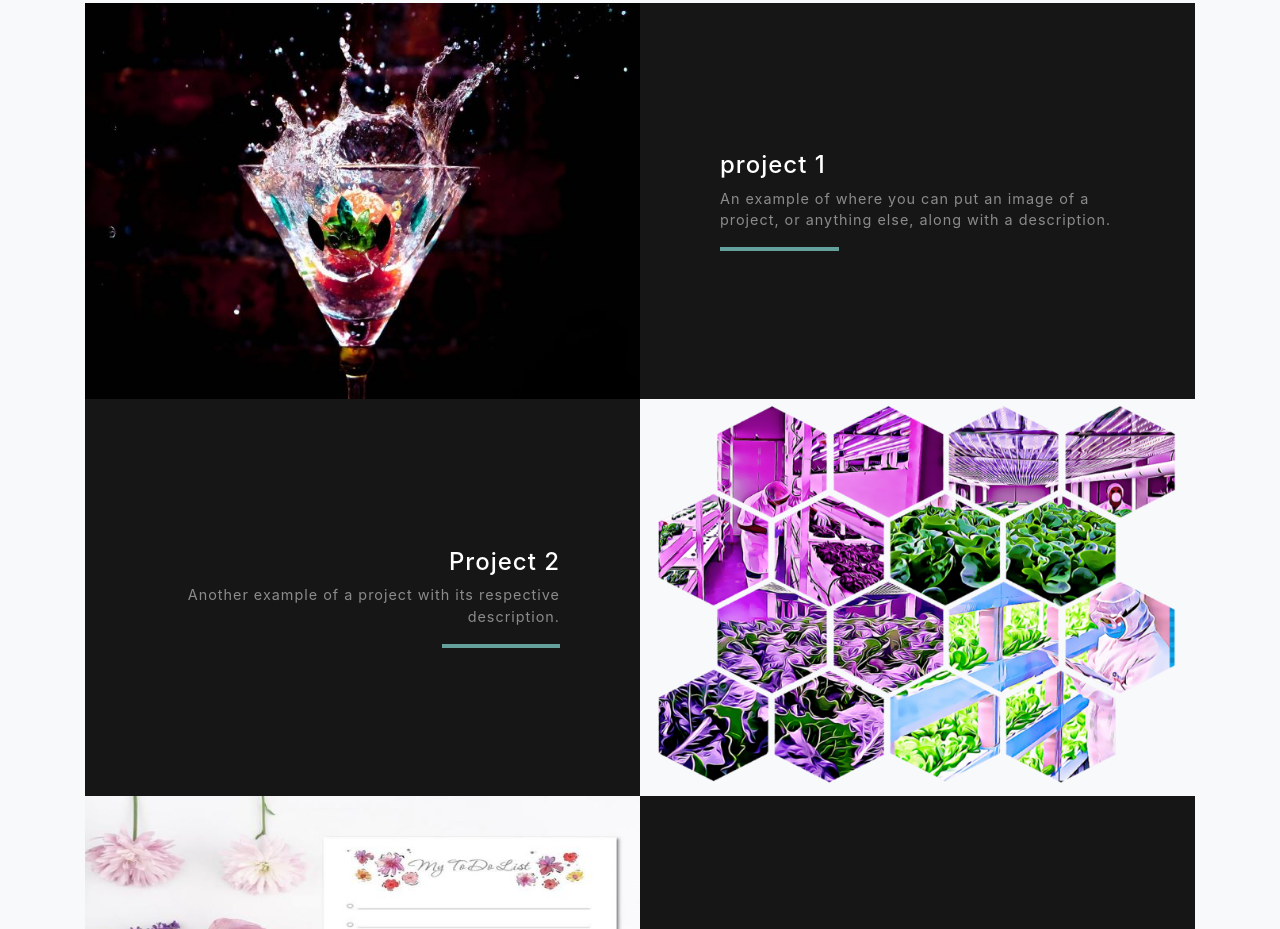
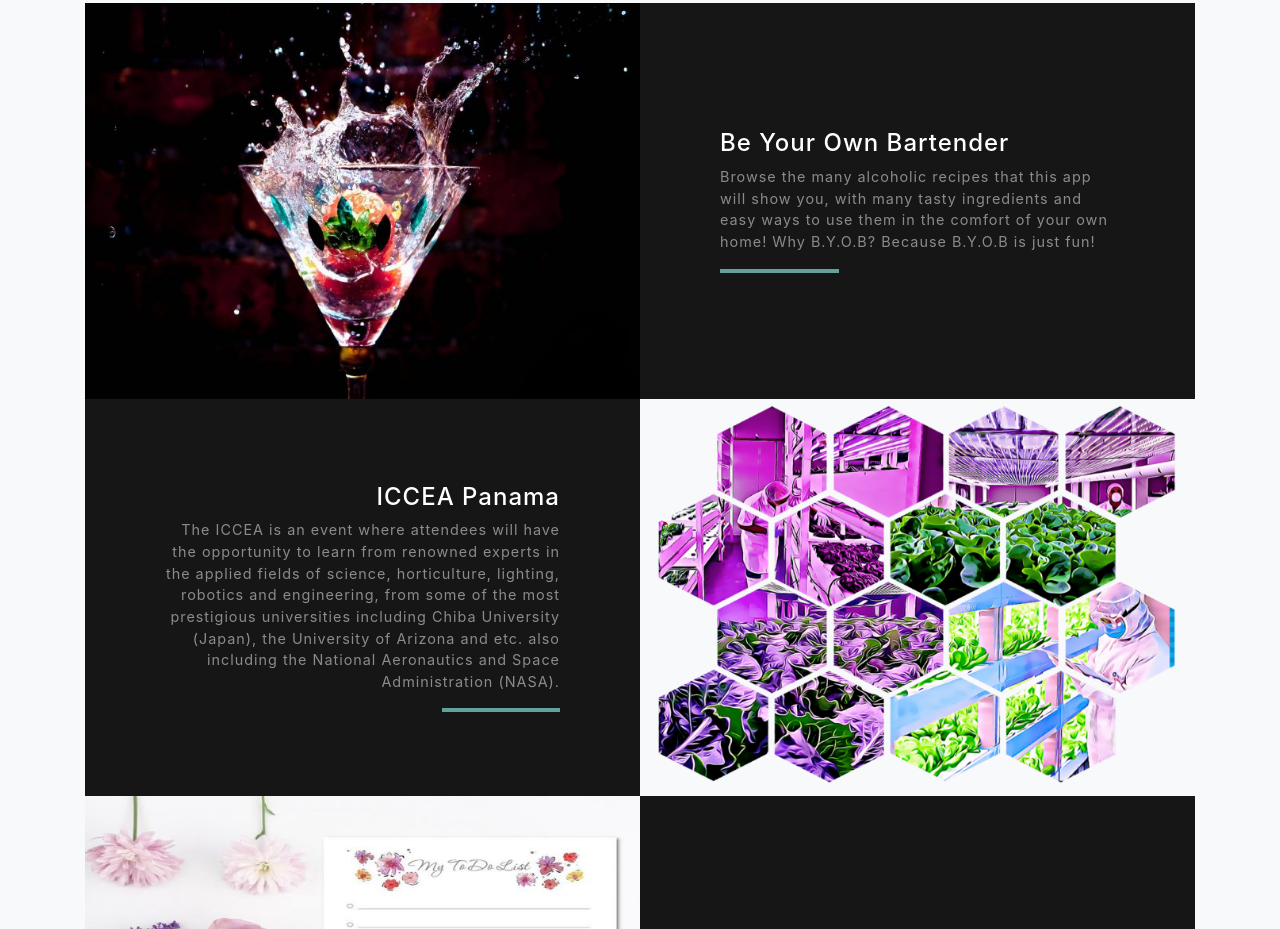
Before and after one commit to deedeemedina/Portfolio, a website with bundled scripts: page index.html in a window 1280 px wide. Shown: the part 2217-3146 px from the top of the page. Built offline with nearby package versions, Linux system fonts and the light colour scheme.

Commit message:
project added

```diff
--- a/index.html
+++ b/index.html
@@ -99,8 +99,8 @@
           <div class="bg-black text-center h-100 project">
             <div class="d-flex h-100">
               <div class="project-text w-100 my-auto text-center text-lg-left">
-                <h4 class="text-white">project 1</h4>
-                <p class="mb-0 text-white-50">An example of where you can put an image of a project, or anything else, along with a description.</p>
+                <h4 class="text-white">Be Your Own Bartender</h4>
+                <p class="mb-0 text-white-50">Browse the many alcoholic recipes that this app will show you, with many tasty ingredients and easy ways to use them in the comfort of your own home! Why B.Y.O.B? Because B.Y.O.B is just fun!</p>
                 <hr class="d-none d-lg-block mb-0 ml-0">
               </div>
             </div>
@@ -117,8 +117,8 @@
           <div class="bg-black text-center h-100 project">
             <div class="d-flex h-100">
               <div class="project-text w-100 my-auto text-center text-lg-right">
-                <h4 class="text-white">Project 2</h4>
-                <p class="mb-0 text-white-50">Another example of a project with its respective description.</p>
+                <h4 class="text-white">ICCEA Panama</h4>
+                <p class="mb-0 text-white-50">The ICCEA is an event where attendees will have the opportunity to learn from renowned experts in the applied fields of science, horticulture, lighting, robotics and engineering, from some of the most prestigious universities including Chiba University (Japan), the University of Arizona and etc. also including the National Aeronautics and Space Administration (NASA). </p>
                 <hr class="d-none d-lg-block mb-0 mr-0">
               </div>
             </div>
```
